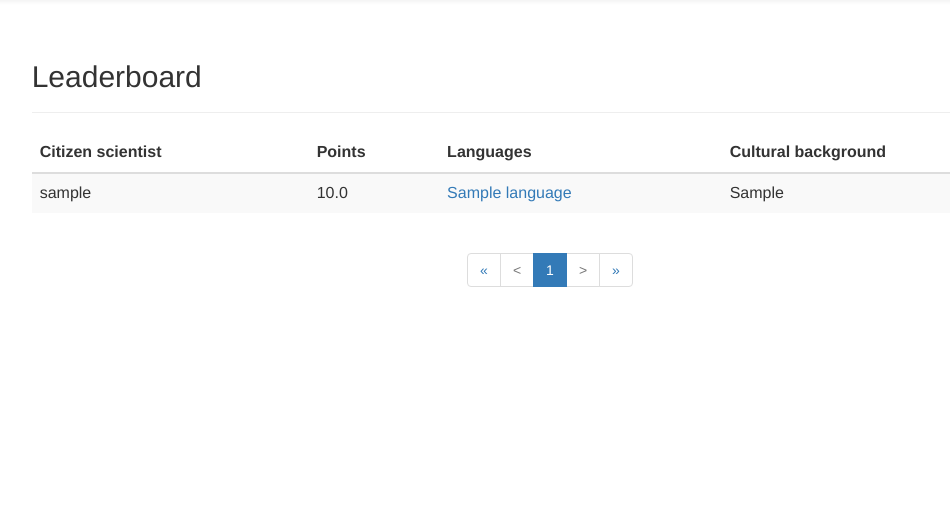
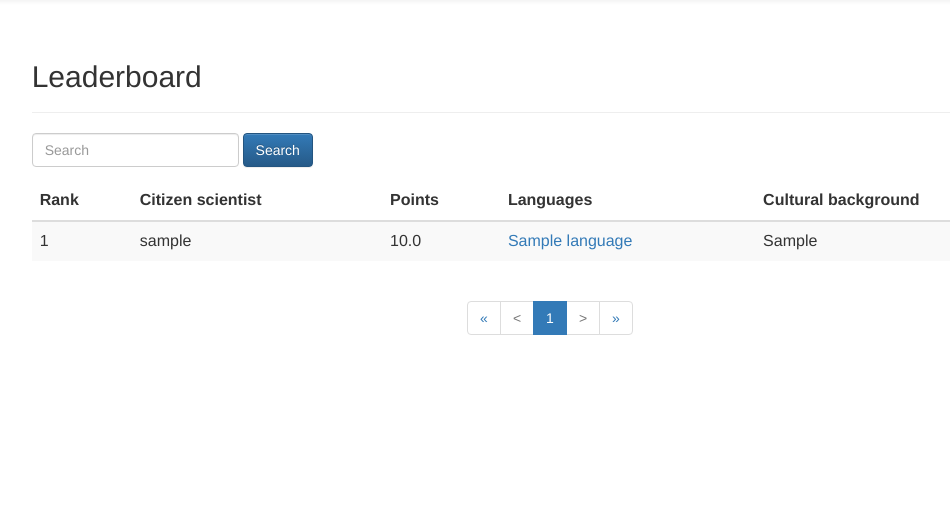
Before and after one commit to Tima-Is-My-Association/TIMA, a Django app: page /leaderboard/ in a window 1280 px wide. Shown: the part 51-572 px from the top of the page, without its empty margins (90-1040 px from the left). Run offline with Django 3.2, Linux system fonts and the light colour scheme; tables that the repository leaves empty hold one stand-in row (values such as "Sample post"); parts of the project's set-up code (start-up, migrations or seed data) failed here and were passed over; some libraries are stand-ins or nearby versions.

Commit message:
Added saerch field and ranking stuff to leaderboard. #5

```diff
--- a/app/templatetags/tima/__init__.py
+++ b/app/templatetags/tima/__init__.py
@@ -3,3 +3,4 @@ register = Library()
 
 from .base import *
 from .bootstrap import *
+from .profile import *
--- /dev/null
+++ b/app/templatetags/tima/profile.py
@@ -0,0 +1,6 @@
+from app.models import Profile
+from app.templatetags.tima import register
+
+@register.filter
+def rank(profile):
+    return Profile.objects.filter(points__gt=profile.points).count() + 1
--- a/app/views/leaderboard.py
+++ b/app/views/leaderboard.py
@@ -4,14 +4,20 @@ from django.core.paginator import Paginator, EmptyPage, PageNotAnInteger
 from django.shortcuts import render
 
 def leaderboard(request):
-    profile_list = Profile.objects.all().order_by('-points')
+    search = request.GET.get('search')
+    profile_list = Profile.objects.extra(select={'rank':'RANK() OVER (ORDER BY points DESC)'}).all().order_by('rank')
+    if search:
+        profile_list = profile_list.filter(user__username__icontains=search)
 
     paginator = Paginator(profile_list, 50)
     page = request.GET.get('page')
     try:
         profiles = paginator.page(page)
     except PageNotAnInteger:
-        profiles = paginator.page(1)
+        if request.user.is_authenticated() and not search:
+            profiles = paginator.page(min(Profile.objects.filter(points__gt=Profile.objects.get(user=request.user).points).count() / 3 + 1, paginator.num_pages))
+        else:
+            profiles = paginator.page(1)
     except EmptyPage:
         profiles = paginator.page(paginator.num_pages)
 
--- a/templates/tima/app/leaderboard.html
+++ b/templates/tima/app/leaderboard.html
@@ -11,9 +11,20 @@
 </div>
 <div class="row">
     <div class="col-md-10 col-md-offset-1">
+        <form method="get" class="form-inline">
+            <div class="form-group">
+                <label for="search" class="sr-only">{% trans 'Search' %}:</label>
+                <input id="search" type="text" class="form-control" name="search" placeholder="{% trans 'Search' %}" {% if search %}value="{{ search }}"{% endif %}>
+            </div>
+            <div class="form-group">
+                <button type="submit" class="btn btn-primary">{% trans 'Search' %}</button>
+            </div>
+        </form>
+        <div class="table-responsive">
             <table class="table table-striped table-hover">
                 <thead>
                     <tr>
+                        <th>{% trans 'Rank' %}</th>
                         <th>{% trans 'Citizen scientist' %}</th>
                         <th>{% trans 'Points' %}</th>
                         <th>{% trans 'Languages' %}</th>
@@ -23,6 +34,7 @@
                 <tbody>
                     {% for profile in profiles %}
                         <tr>
+                            <td>{{ profile|rank }}</td>
                             <td>{{ profile.user }}</td>
                             <td>{{ profile.points }}</td>
                             <td>{% for language in profile.languages.all %}<a href="{% url 'words' %}?l={{ language.code}}">{{ language }}</a>{% if not forloop.last %}, {% endif%}{% endfor %}</td>
@@ -33,6 +45,7 @@
             </table>
         </div>
     </div>
+</div>
 <div class="row">
     <div class="col-md-8 col-md-offset-2 text-center">
         {% pagination paginator profiles %}
--- a/templates/tima/app/profile/profile.html
+++ b/templates/tima/app/profile/profile.html
@@ -1,5 +1,5 @@
 {% extends 'tima/app/profile/base.html' %}
-{% load i18n %}
+{% load i18n tima %}
 
 {% block tab_content %}
 <div class="row" style="margin-top: 10px;">
@@ -7,6 +7,7 @@
         <p><b>{% trans 'Full name' %}:</b> {{ profile.user.first_name }} {{ profile.user.last_name }}</p>
         <p><b>{% trans 'Email' %}:</b> {{ profile.user.email }}</p>
         <p><b>{% trans 'Cultural background' %}:</b> {{ profile.cultural_background|default_if_none:'' }}</p>
+        <p><b>{% trans 'Rank' %}:</b> {{ profile|rank }}</p>
         <p><b>{% trans 'Points' %}:</b> {{ profile.points }}</p>
         <p><b>{% trans 'Languages' %}:</b> {{ profile.languages.all|join:', ' }}</p>
     </div>
--- a/templates/tima/association/word/words.html
+++ b/templates/tima/association/word/words.html
@@ -25,6 +25,7 @@
 </div>
 <div class="row" style="margin-top: 10px;">
     <div class="col-md-10 col-md-offset-1">
+        <div class="table-responsive">
             <table class="table table-striped table-hover">
                 <thead>
                     <tr>
@@ -59,6 +60,7 @@
             </table>
         </div>
     </div>
+</div>
 <div class="row">
     <div class="col-md-8 col-md-offset-2 text-center">
         {% pagination paginator words l=l search=search o=o %}
```
Lines whose indentation alone changed are shown as unchanged.
